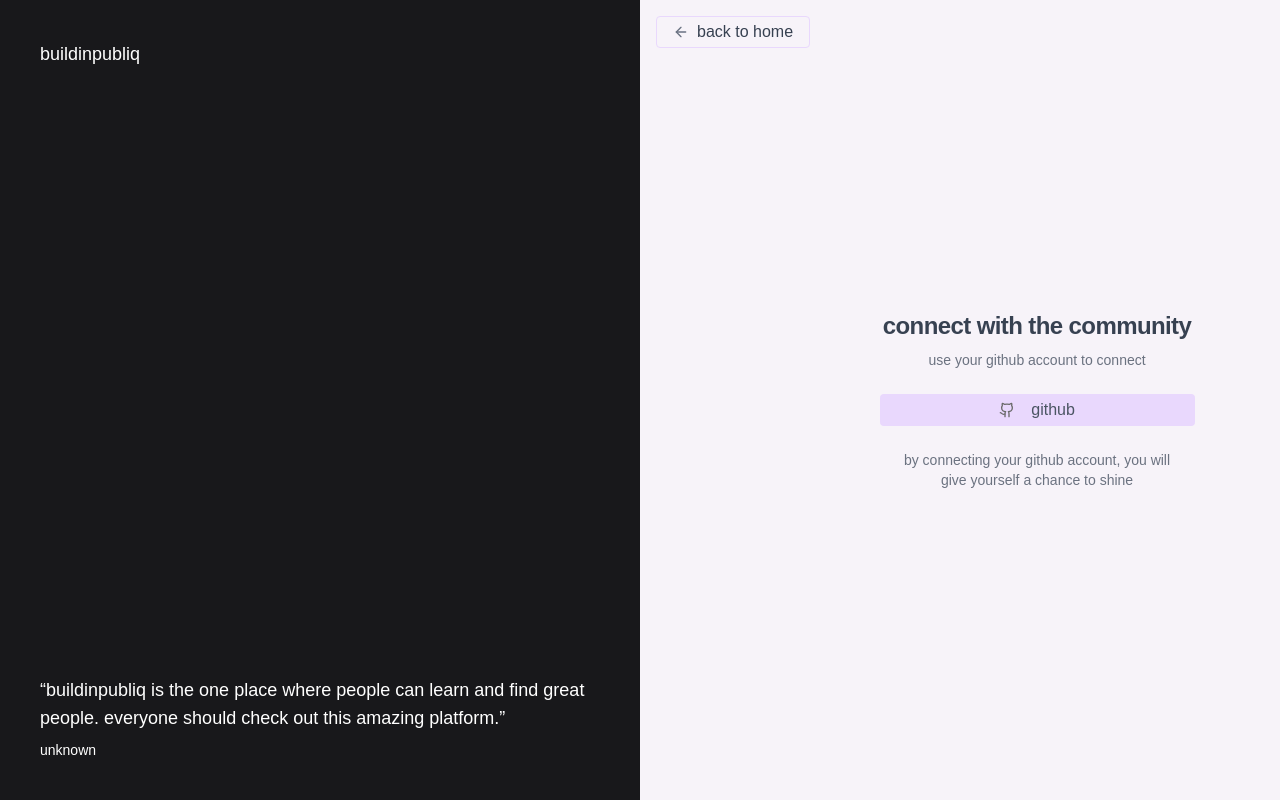
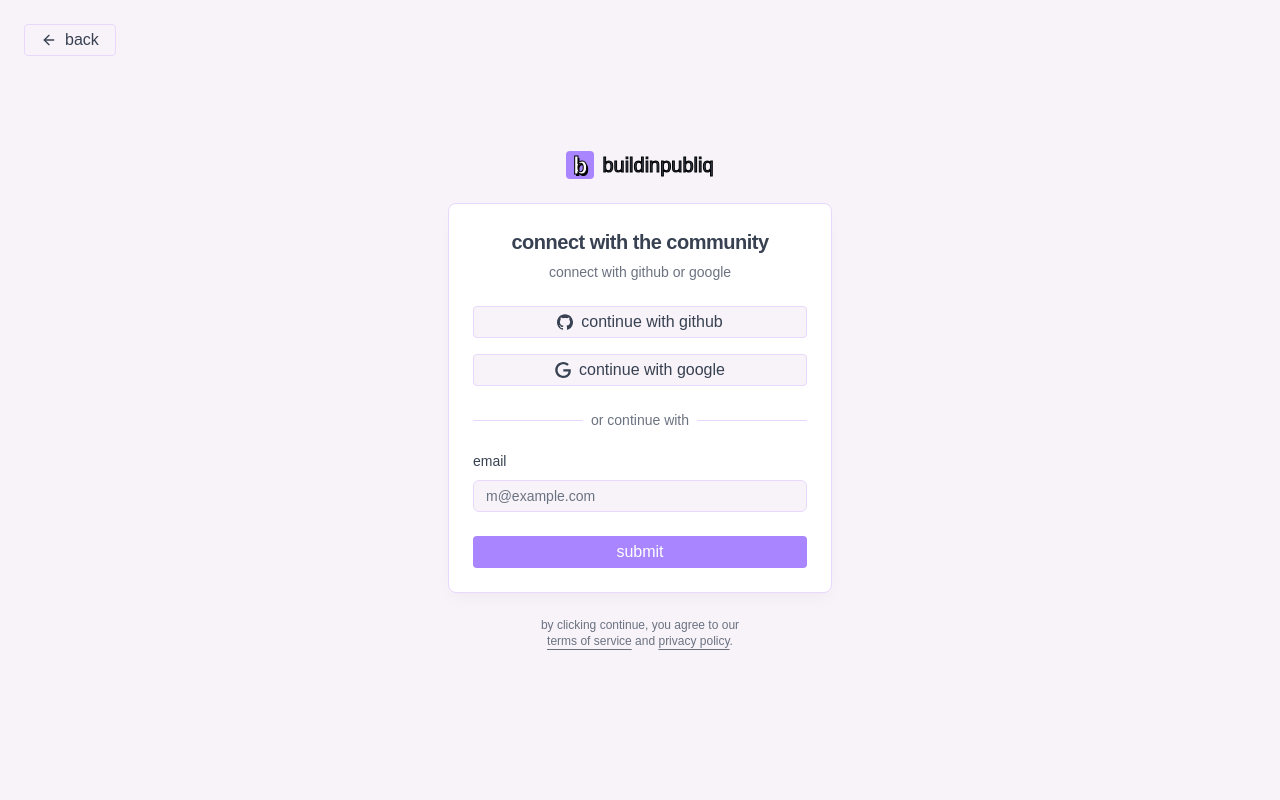
Before and after one commit to manish591/buildinpubliq, a Next.js app in the folder apps/web/: page /auth in a window 1280 px wide. Built offline with nearby package versions, Linux system fonts and the light colour scheme; no server answers; a web font is replaced by a local one.

Commit message:
updated the auth page

```diff
--- a/apps/web/app/auth/page.tsx
+++ b/apps/web/app/auth/page.tsx
@@ -2,8 +2,19 @@ import { ArrowLeft } from 'lucide-react';
 import Link from 'next/link';
 import { redirect } from 'next/navigation';
 import { auth } from '@/auth';
-import { GithubAuthForm } from '@/components/github-auth-form';
 import { Button } from '@/components/ui/button';
+import {
+  Card,
+  CardContent,
+  CardDescription,
+  CardHeader,
+  CardTitle,
+} from '@/components/ui/card';
+import { Input } from '@/components/ui/input';
+import { Label } from '@/components/ui/label';
+import { BackButton } from '@/components/web/back-button';
+import { AppLogo } from '@/components/web/app-logo';
+import { LoginWithGithub } from '@/components/web/login-with-github';
 
 export default async function Login() {
   const session = await auth();
@@ -13,44 +24,82 @@ export default async function Login() {
   }
 
   return (
-    <div className="relative h-full justify-center grid lg:max-w-none lg:grid-cols-2 lg:px-0">
-      <div className="relative hidden h-full flex-col bg-muted p-10 text-white lg:flex dark:border-r">
-        <div className="absolute inset-0 bg-zinc-900" />
-        <div className="relative z-20 flex items-center text-lg font-medium">
-          buildinpubliq
+    <div className="flex min-h-svh flex-col items-center justify-center gap-6 p-6 md:p-10">
+      <div className="absolute top-6 left-6">
+        <BackButton>
+          <ArrowLeft /> Back
+        </BackButton>
+      </div>
+      <div className="flex w-full max-w-sm flex-col gap-6">
+        <div className="mx-auto">
+          <AppLogo />
         </div>
-        <div className="relative z-20 mt-auto">
-          <blockquote className="space-y-2">
-            <p className="text-lg">
-              &ldquo;Buildinpubliq Is The One Place Where People Can Learn And
-              Find Great People. Everyone Should Check Out This Amazing
-              Platform.&rdquo;
-            </p>
-            <footer className="text-sm">unknown</footer>
-          </blockquote>
-        </div>
-      </div>
-      <div className="p-4 flex flex-col sm:flex-row">
-        <Link href="/">
-          <Button variant="outline">
-            <ArrowLeft className="w-5 h-5 text-gray-500"></ArrowLeft>
-            <span>back to home</span>
-          </Button>
-        </Link>
-        <div className="mx-auto flex w-full flex-col justify-center space-y-6 sm:w-[350px] mt-auto mb-auto border rounded-md lg:rounded-none lg:border-none bg-muted/40 p-4 sm:p-0 sm:bg-transparent">
-          <div className="flex flex-col space-y-2 text-center">
-            <h1 className="text-2xl font-semibold tracking-tight">
-              connect with the community
-            </h1>
-            <p className="text-sm text-muted-foreground">
-              use your github account to connect
-            </p>
+        <div className="flex flex-col gap-6">
+          <Card>
+            <CardHeader className="text-center">
+              <CardTitle className="text-xl">
+                connect with the community
+              </CardTitle>
+              <CardDescription>connect with github or google</CardDescription>
+            </CardHeader>
+            <CardContent>
+              <form>
+                <div className="grid gap-6">
+                  <div className="flex flex-col gap-4">
+                    <LoginWithGithub>
+                      <svg
+                        xmlns="http://www.w3.org/2000/svg"
+                        viewBox="0 0 24 24"
+                      >
+                        <title>Github</title>
+                        <path
+                          d="M12 .297c-6.63 0-12 5.373-12 12 0 5.303 3.438 9.8 8.205 11.385.6.113.82-.258.82-.577 0-.285-.01-1.04-.015-2.04-3.338.724-4.042-1.61-4.042-1.61C4.422 18.07 3.633 17.7 3.633 17.7c-1.087-.744.084-.729.084-.729 1.205.084 1.838 1.236 1.838 1.236 1.07 1.835 2.809 1.305 3.495.998.108-.776.417-1.305.76-1.605-2.665-.3-5.466-1.332-5.466-5.93 0-1.31.465-2.38 1.235-3.22-.135-.303-.54-1.523.105-3.176 0 0 1.005-.322 3.3 1.23.96-.267 1.98-.399 3-.405 1.02.006 2.04.138 3 .405 2.28-1.552 3.285-1.23 3.285-1.23.645 1.653.24 2.873.12 3.176.765.84 1.23 1.91 1.23 3.22 0 4.61-2.805 5.625-5.475 5.92.42.36.81 1.096.81 2.22 0 1.606-.015 2.896-.015 3.286 0 .315.21.69.825.57C20.565 22.092 24 17.592 24 12.297c0-6.627-5.373-12-12-12"
+                          fill="currentColor"
+                        />
+                      </svg>
+                      continue with Github
+                    </LoginWithGithub>
+                    <Button variant="outline" className="w-full cursor-pointer">
+                      <svg
+                        xmlns="http://www.w3.org/2000/svg"
+                        viewBox="0 0 24 24"
+                      >
+                        <title>Google</title>
+                        <path
+                          d="M12.48 10.92v3.28h7.84c-.24 1.84-.853 3.187-1.787 4.133-1.147 1.147-2.933 2.4-6.053 2.4-4.827 0-8.6-3.893-8.6-8.72s3.773-8.72 8.6-8.72c2.6 0 4.507 1.027 5.907 2.347l2.307-2.307C18.747 1.44 16.133 0 12.48 0 5.867 0 .307 5.387.307 12s5.56 12 12.173 12c3.573 0 6.267-1.173 8.373-3.36 2.16-2.16 2.84-5.213 2.84-7.667 0-.76-.053-1.467-.173-2.053H12.48z"
+                          fill="currentColor"
+                        />
+                      </svg>
+                      continue with Google
+                    </Button>
+                  </div>
+                  <div className="after:border-border relative text-center text-sm after:absolute after:inset-0 after:top-1/2 after:z-0 after:flex after:items-center after:border-t">
+                    <span className="bg-card text-muted-foreground relative z-10 px-2">
+                      Or continue with
+                    </span>
+                  </div>
+                  <div className="grid gap-6">
+                    <div className="grid gap-3">
+                      <Label htmlFor="email">Email</Label>
+                      <Input
+                        type="email"
+                        placeholder="m@example.com"
+                        required
+                      />
+                    </div>
+                    <Button type="submit" className="w-full cursor-pointer">
+                      Submit
+                    </Button>
+                  </div>
+                </div>
+              </form>
+            </CardContent>
+          </Card>
+          <div className="text-muted-foreground *:[a]:hover:text-primary text-center text-xs text-balance *:[a]:underline *:[a]:underline-offset-4">
+            By clicking continue, you agree to our{' '}
+            <Link href="/terms">Terms of Service</Link> and{' '}
+            <Link href="/privacy">Privacy Policy</Link>.
           </div>
-          <GithubAuthForm />
-          <p className="px-8 text-center text-sm text-muted-foreground">
-            By connecting your github account, you will give yourself a chance
-            to shine
-          </p>
         </div>
       </div>
     </div>
--- a/apps/web/components/ui/input.tsx
+++ b/apps/web/components/ui/input.tsx
@@ -11,7 +11,7 @@ const Input = React.forwardRef<HTMLInputElement, InputProps>(
       <input
         type={type}
         className={cn(
-          'flex h-10 w-full rounded-md border border-input bg-background px-3 py-2 text-sm ring-offset-background file:border-0 file:bg-transparent file:text-sm file:font-medium placeholder:text-muted-foreground focus-visible:outline-hidden focus-visible:ring-2 focus-visible:ring-ring focus-visible:ring-offset-2 disabled:cursor-not-allowed disabled:opacity-50',
+          'flex h-8 w-full rounded-md border border-input bg-background px-3 py-2 text-sm ring-offset-background file:border-0 file:bg-transparent file:text-sm file:font-medium placeholder:text-muted-foreground focus-visible:outline-hidden focus-visible:ring-2 focus-visible:ring-ring focus-visible:ring-offset-2 disabled:cursor-not-allowed disabled:opacity-50',
           className,
         )}
         ref={ref}
--- /dev/null
+++ b/apps/web/components/web/back-button.tsx
@@ -0,0 +1,22 @@
+'use client';
+
+import { useRouter } from 'next/navigation';
+import { Button } from '@/components/ui/button';
+
+export function BackButton({
+  children,
+}: Readonly<{ children: React.ReactNode }>) {
+  const router = useRouter();
+
+  return (
+    <Button
+      variant="outline"
+      className="cursor-pointer"
+      onClick={() => {
+        router.back();
+      }}
+    >
+      {children}
+    </Button>
+  );
+}
--- /dev/null
+++ b/apps/web/components/web/login-with-github.tsx
@@ -0,0 +1,18 @@
+'use client';
+
+import { signIn } from '@/auth';
+import { Button } from '@/components/ui/button';
+
+export function LoginWithGithub({
+  children,
+}: Readonly<{ children: React.ReactNode }>) {
+  return (
+    <Button
+      variant="outline"
+      className="w-full cursor-pointer"
+      onClick={() => signIn('github')}
+    >
+      {children}
+    </Button>
+  );
+}
```
